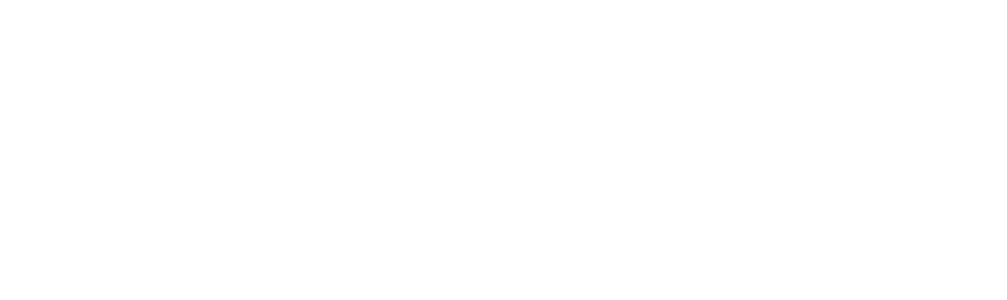
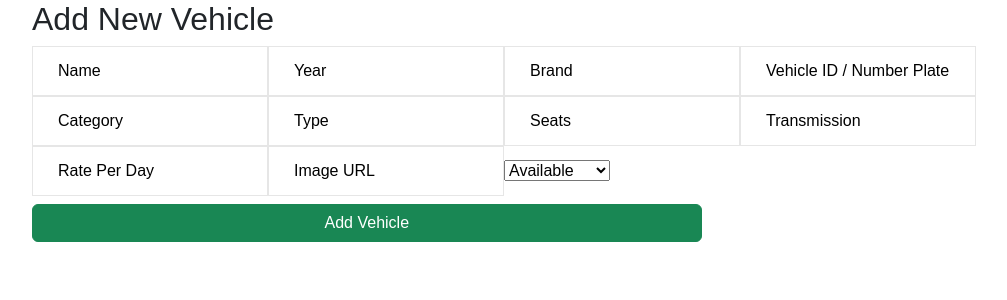
Before and after one commit to M-Umair4290/rentefi, a React (Create React App) app: page /add-vehicle in a window 1280 px wide. Before the commit this address had no page. Shown: the top 300 px of the page, without its empty margins (50-1057 px from the left). Built offline with nearby package versions, Linux system fonts and the light colour scheme; sample sign-in values are in the browser's storage.

Commit message:
Updated the Vehicles page with Add Vehicle and Edit Vehicle Components

```diff
--- a/src/App.js
+++ b/src/App.js
@@ -13,6 +13,8 @@ import Vehicles from './pages/Vehicles';
 import Sidebar from './components/Sidebar';
 import Bookings from './pages/Bookings';
 import Customers from './pages/Customers';
+import AddVehicle from './components/AddVehicle'
+import EditVehicle from './components/EditVehicle'
 
 // import logo from './logo.svg';
 // import './App.css';
@@ -71,6 +73,24 @@ function App() {
             }
           />
 
+          <Route
+            path="/add-vehicle"
+            element={
+              <PrivateRoute>
+                <AddVehicle />
+              </PrivateRoute>
+            }
+          />
+
+          <Route
+            path="/edit-vehicle/:id"
+            element={
+              <PrivateRoute>
+                <EditVehicle />
+              </PrivateRoute>
+            }
+          />
+
         </Routes>
       </BrowserRouter>
     </>
--- /dev/null
+++ b/src/components/AddVehicle.jsx
@@ -0,0 +1,75 @@
+import React, { useState } from 'react';
+import axios from 'axios';
+
+function AddVehicle() {
+
+    const [formData, setFormData] = useState({
+        name: '',
+        modelYear: '',
+        brand: '',
+        numPlate: '',
+        category: '',
+        fuelType: '',
+        seats: '',
+        transmission: '',
+        pricePerDay: '',
+        available: true,
+        carImage: '', // Assuming this is a URL
+    });
+
+    const [message, setMessage] = useState('');
+    const [error, setError] = useState('');
+
+    const handleChange = (e) => {
+        const { name, value } = e.target;
+
+        setFormData(prev => ({
+            ...prev,
+            [name]: name === "available" ? value === "true" : value
+        }));
+    };
+
+    const handleSubmit = async (e) => {
+        e.preventDefault();
+        try {
+            console.log("Form data being submitted:", formData);
+            const res = await axios.post('https://car-backend-production.up.railway.app/api/cars', formData);
+            setMessage('Vehicle added successfully!');
+            setError('');
+        } catch (err) {
+            console.error(err);
+            setError('Failed to add vehicle.');
+            setMessage('');
+        }
+    };
+
+    return (
+        <>
+            <div className='container'>
+                <h2>Add New Vehicle</h2>
+                {message && <div className="alert alert-success">{message}</div>}
+                {error && <div className="alert alert-danger">{error}</div>}
+
+                <form onSubmit={handleSubmit}>
+                    <input type="text" name="name" placeholder="Name" onChange={handleChange} required />
+                    <input type="text" name="modelYear" placeholder="Year" onChange={handleChange} required />
+                    <input type="text" name="brand" placeholder="Brand" onChange={handleChange} required />
+                    <input type="text" name="numPlate" placeholder="Vehicle ID / Number Plate" onChange={handleChange} required />
+                    <input type="text" name="category" placeholder="Category" onChange={handleChange} required />
+                    <input type="text" name="fuelType" placeholder="Type" onChange={handleChange} required />
+                    <input type="number" name="seats" placeholder="Seats" onChange={handleChange} required />
+                    <input type="text" name="transmission" placeholder="Transmission" onChange={handleChange} required />
+                    <input type="number" name="pricePerDay" placeholder="Rate Per Day" onChange={handleChange} required />
+                    <input type="text" name="carImage" placeholder="Image URL" onChange={handleChange} required />
+                    <select name="available" value={String(formData.available)} onChange={handleChange}>
+                        <option value="true">Available</option>
+                        <option value="false">Unavailable</option>
+                    </select>
+                    <button type="submit" className="btn btn-success mt-2">Add Vehicle</button>
+                </form>
+            </div>
+        </>
+    )
+}
+
+export default AddVehicle
--- /dev/null
+++ b/src/components/EditVehicle.jsx
@@ -0,0 +1,92 @@
+import React, { useState, useEffect } from 'react';
+import { useParams, useNavigate } from 'react-router-dom';
+import axios from 'axios';
+
+function EditVehicle() {
+    const { id } = useParams(); // Get vehicle ID from URL params
+    const navigate = useNavigate();
+
+    const [formData, setFormData] = useState({
+        name: '',
+        modelYear: '',
+        numPlate: '',
+        fuelType: '',
+        seats: '',
+        transmission: '',
+        pricePerDay: '',
+        available: true,
+        carImage: '',
+    });
+
+    const [message, setMessage] = useState('');
+    const [error, setError] = useState('');
+
+    useEffect(() => {
+        // Declare the async function inside the effect
+        const fetchVehicleData = async () => {
+            try {
+                // Make the API request
+                const response = await axios.get(`https://car-backend-production.up.railway.app/api/cars/${id}`);
+                // Set the form data with the response
+                setFormData(response.data);
+            } catch (err) {
+                // Handle errors properly
+                console.error(err);
+                setError('Failed to fetch vehicle data.');
+            }
+        };
+
+        // Call the async function
+        fetchVehicleData();
+    }, [id]);
+
+    const handleChange = (e) => {
+        const { name, value } = e.target;
+
+        setFormData(prev => ({
+            ...prev,
+            [name]: name === "available" ? value === "true" : value
+        }));
+    };
+
+    const handleSubmit = async (e) => {
+        e.preventDefault();
+        try {
+            // Update the vehicle details
+            const res = await axios.put(`https://car-backend-production.up.railway.app/api/cars/${id}`, formData);
+            setMessage('Vehicle updated successfully!');
+            setError('');
+            navigate('/vehicles'); // Navigate back to vehicles list after successful update
+        } catch (err) {
+            console.error(err);
+            setError('Failed to update vehicle.');
+            setMessage('');
+        }
+    };
+
+    return (
+        <div className="container">
+            <h2>Edit Vehicle</h2>
+            {message && <div className="alert alert-success">{message}</div>}
+            {error && <div className="alert alert-danger">{error}</div>}
+
+            <form onSubmit={handleSubmit}>
+                <input type="text" name="name" placeholder="Name" value={formData.name} onChange={handleChange} required />
+                <input type="text" name="modelYear" placeholder="Year" value={formData.modelYear} onChange={handleChange} required />
+                <input type="text" name="numPlate" placeholder="Vehicle ID / Number Plate" value={formData.numPlate} onChange={handleChange} required />
+                <input type="text" name="fuelType" placeholder="Type" value={formData.fuelType} onChange={handleChange} required />
+                <input type="number" name="seats" placeholder="Seats" value={formData.seats} onChange={handleChange} required />
+                <input type="text" name="transmission" placeholder="Transmission" value={formData.transmission} onChange={handleChange} required />
+                <input type="number" name="pricePerDay" placeholder="Rate Per Day" value={formData.pricePerDay} onChange={handleChange} required />
+                <input type="text" name="carImage" placeholder="Image URL" value={formData.carImage} onChange={handleChange} required />
+                <select name="available" value={String(formData.available)} onChange={handleChange}>
+                    <option value="true">Available</option>
+                    <option value="false">Unavailable</option>
+                </select>
+                <button type="submit" className="btn btn-success mt-2">Update Vehicle</button>
+            </form>
+        </div>
+    );
+}
+
+export default EditVehicle;
--- a/src/pages/Vehicles.jsx
+++ b/src/pages/Vehicles.jsx
@@ -15,6 +15,10 @@ function Vehicles() {
 
     const [vehicles, setVehicles] = useState([]);
     const [error, setError] = useState(null);
+
+    const handleEdit = (id) => {
+        navigate(`/edit-vehicle/${id}`); // Navigate to the EditVehicle page
+    };
 
     useEffect(() => {
         axios.get(`https://car-backend-production.up.railway.app/api/cars`)
@@ -37,6 +41,12 @@ function Vehicles() {
 
                     <div className='col-9 p-3 overflow-scroll'>
                         {error && <div className="alert alert-danger">{error}</div>}
+
+                        <div className="d-flex justify-content-end mb-3">
+                            <button className="btn btn-success" onClick={() => navigate('/add-vehicle')}>
+                                + Add Vehicle
+                            </button>
+                        </div>
 
                         <table className='' >
                             <thead>
@@ -82,7 +92,7 @@ function Vehicles() {
                                             </td>
 
                                             <td>
-                                                {car.brand}
+                                                {car.numPlate}
                                             </td>
 
                                             <td>
@@ -102,11 +112,15 @@ function Vehicles() {
                                             </td>
 
                                             <td>
-                                                {car.available}
+                                                <span className={`badge ${car.available ? 'bg-success' : 'bg-danger'}`}>
+                                                    {car.available ? 'Available' : 'Booked'}
+                                                </span>
                                             </td>
 
                                             <td>
-                                                <button className='btn btn-primary'>Edit</button>
+                                                <button className='btn btn-primary' onClick={() => handleEdit(car._id)}>
+                                                    Edit
+                                                </button>
                                             </td>
                                         </tr>
                                     ))
```
